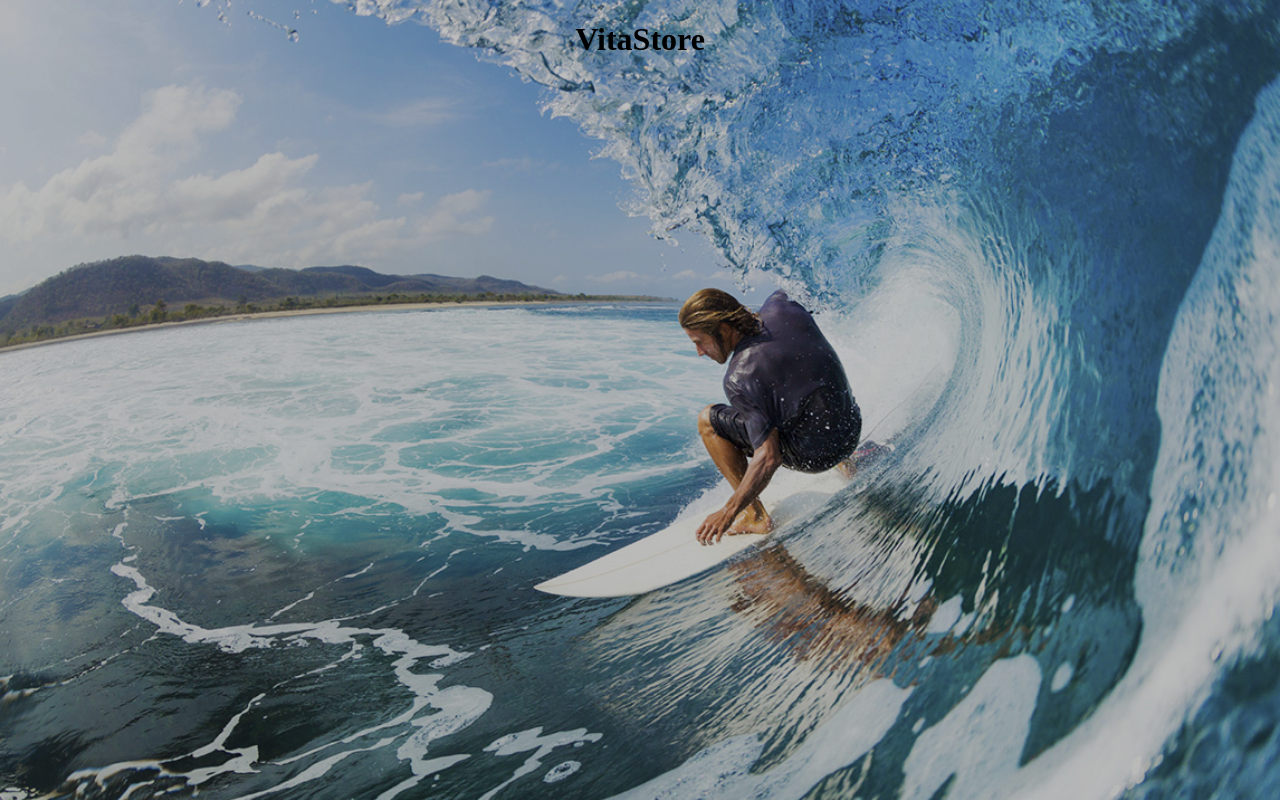
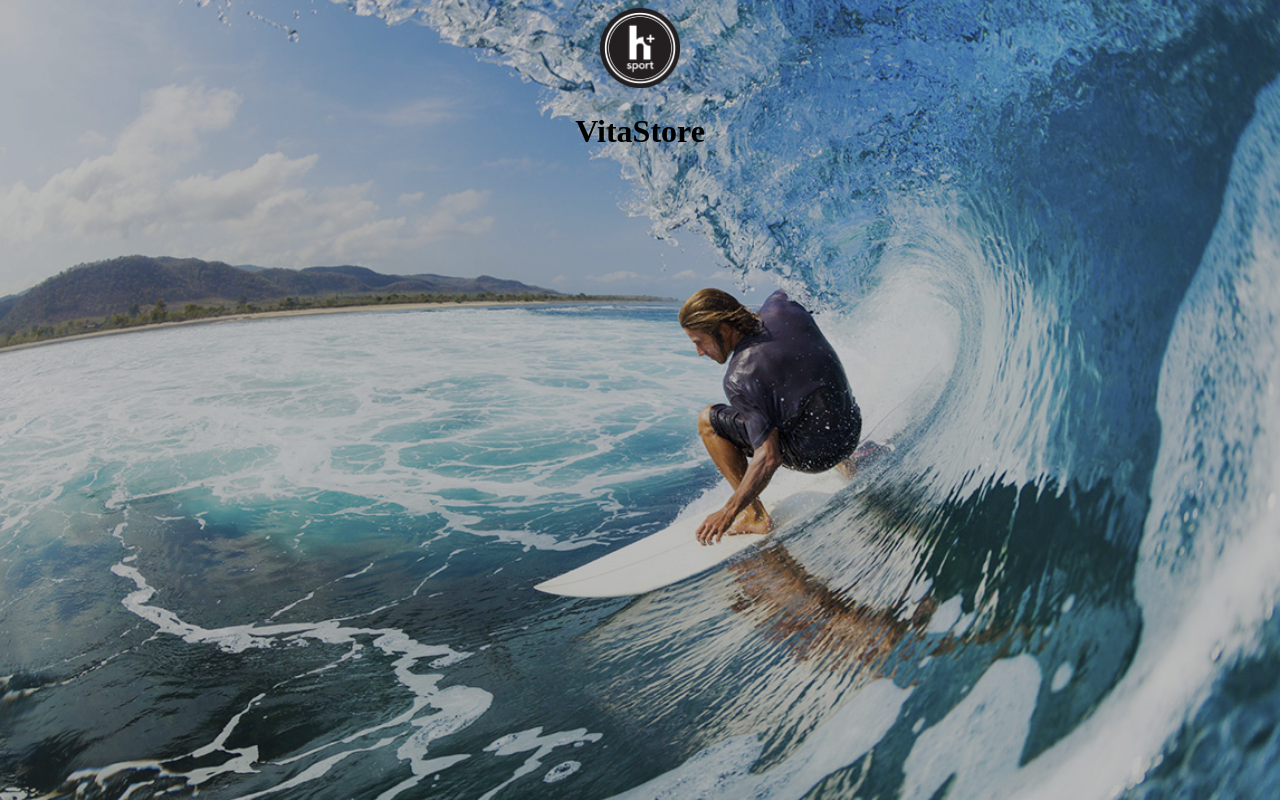
Before and after one commit to k-awe-some/vita-store, a React (Create React App) app: page / in a window 1280 px wide. Built offline with nearby package versions, Linux system fonts and the light colour scheme.

Commit message:
created toggle logo animation

```diff
--- a/src/App.jsx
+++ b/src/App.jsx
@@ -1,11 +1,26 @@
-import React from "react";
+import React, { useState } from "react";
 
+import logo from "./logo.png";
 import "./App.scss";
 
-const App = () => (
-  <div>
-    <h1>VitaStore</h1>
-  </div>
-);
+const App = () => {
+  const [logoToggling, setLogoToggling] = useState(true);
+
+  const toggleLogo = () => {
+    logoToggling === true ? setLogoToggling(false) : setLogoToggling(true);
+  };
+
+  return (
+    <div className="app">
+      <img
+        src={logo}
+        className={logoToggling === true ? "static-logo" : "animated-logo"}
+        alt="logo"
+        onClick={toggleLogo}
+      />
+      <h1>VitaStore</h1>
+    </div>
+  );
+};
 
 export default App;
--- a/src/App.min.css
+++ b/src/App.min.css
@@ -1 +1 @@
-html,body{text-align:center;background:linear-gradient(rgba(0,0,0,0.25), rgba(0,0,0,0.25)),url("/background.jpg") no-repeat center center fixed;background-size:cover}
+html,body{text-align:center;background:linear-gradient(rgba(0,0,0,0.25), rgba(0,0,0,0.25)),url("/background.jpg") no-repeat center center fixed;background-size:cover}.app .animated-logo{-webkit-animation:logo-spin infinite 20s linear;animation:logo-spin infinite 20s linear;height:5rem}.app .static-logo{height:5rem}@-webkit-keyframes logo-spin{from{transform:rotate(0deg)}to{transform:rotate(360deg)}}@keyframes logo-spin{from{transform:rotate(0deg)}to{transform:rotate(360deg)}}
--- a/src/App.scss
+++ b/src/App.scss
@@ -8,3 +8,25 @@ body {
   url('/background.jpg') no-repeat center center fixed;
   background-size: cover;
 }
+
+.app {
+  .animated-logo {
+    -webkit-animation: logo-spin infinite 20s linear;
+            animation: logo-spin infinite 20s linear;
+    height: 5rem;
+  }
+
+  .static-logo {
+    height: 5rem;
+  }
+}
+
+@-webkit-keyframes logo-spin {
+  from { transform: rotate(0deg); }
+  to { transform: rotate(360deg); }
+}
+
+@keyframes logo-spin {
+  from { transform: rotate(0deg); }
+  to { transform: rotate(360deg); }
+}
```
